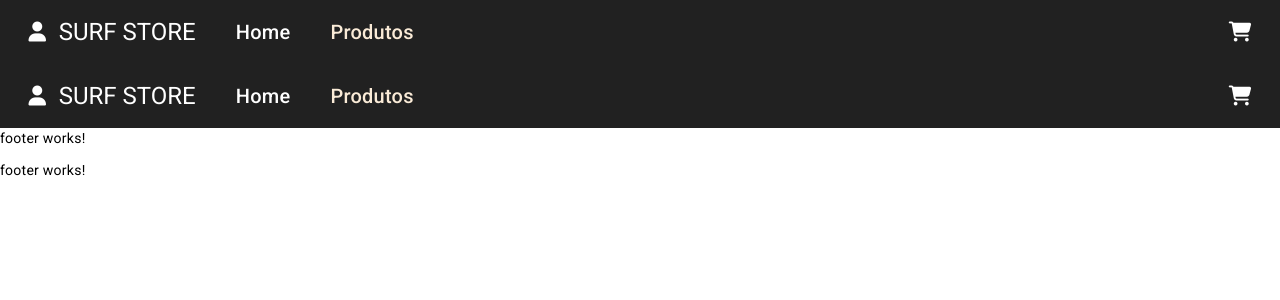
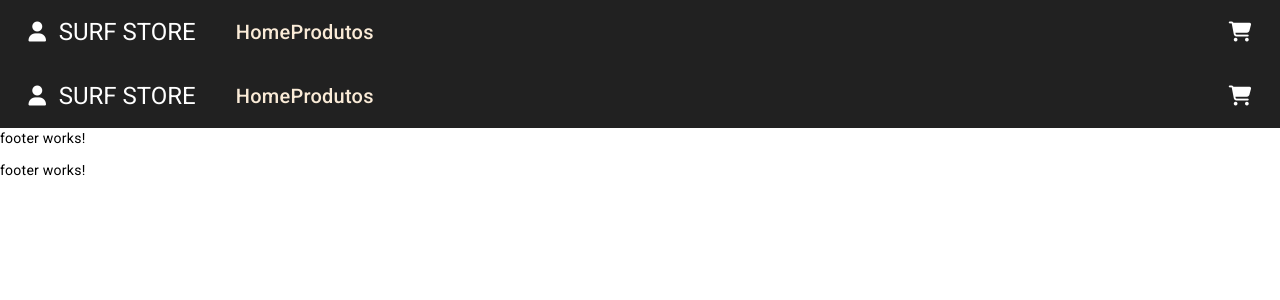
Before and after one commit to caueonofri/that-cart-view, an Angular app: page / in a window 1280 px wide. Shown: the top 300 px of the page. Built offline with nearby package versions, Linux system fonts and the light colour scheme.

Commit message:
chore: adds link for home

```diff
--- a/src/app/shared/header/app-header.component.html
+++ b/src/app/shared/header/app-header.component.html
@@ -4,7 +4,7 @@
     <h1>Surf Store</h1>
     <nav>
       <ul>
-        <li>Home</li>
+        <a routerLink="/"><li>Home</li></a>
         <a routerLink="/produtos"><li>Produtos</li></a>
       </ul>
     </nav>
```
